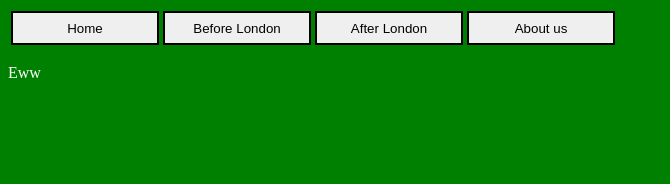
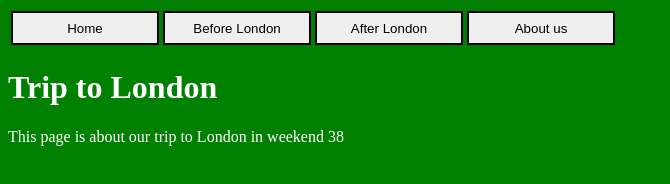
Before and after one commit to Grissebasse/ahmed, a plain HTML site: page Studietur.html in a window 1280 px wide. Shown: the whole page, without its empty margins (0-670 px from the left). Drawn offline with Linux system fonts and the light colour scheme.

Commit message:
gl v.0.0.1

```diff
--- a/Studietur.html
+++ b/Studietur.html
@@ -13,6 +13,7 @@
 		<td><button id=menubutton onclick="window.location.href='Studietur_Subpage.html'">About us</button></td>
 		</table>
 	<body>
-		<p>Eww</p>
+		<h1>Trip to London</h1>
+		<p>This page is about our trip to London in weekend 38</p>
 	</body>
 </html>
```
